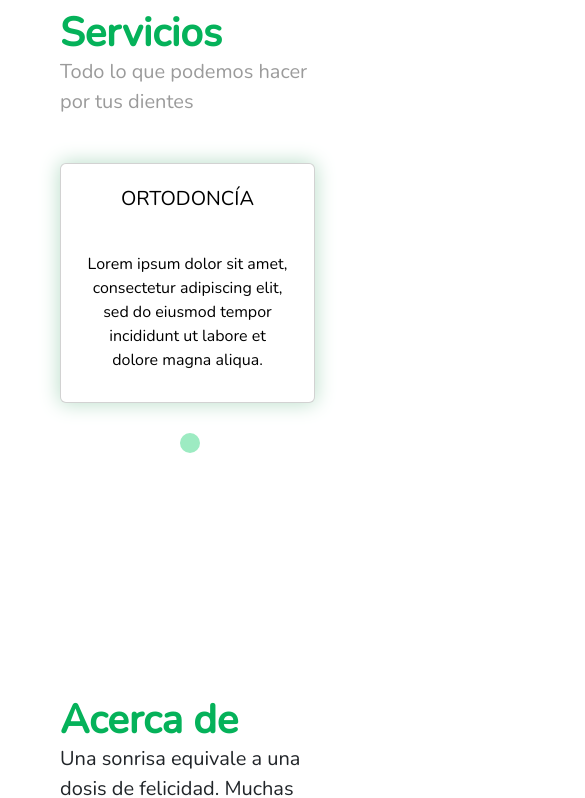
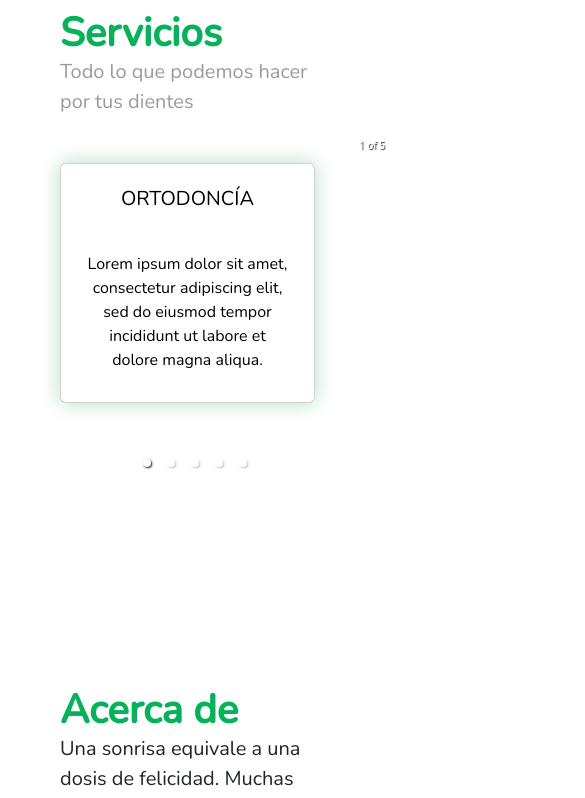
Before and after one commit to Kuperph7/MK-odontolog-a-integral, a React (Create React App) app: page / in a window 390 px wide. Shown: the part 980-1778 px from the top of the page, 585 px wide, since content can reach past the window. Built offline with nearby package versions, Linux system fonts and the light colour scheme.

Commit message:
fixed carousel

```diff
--- a/src/components/UICarousel.jsx
+++ b/src/components/UICarousel.jsx
@@ -5,42 +5,37 @@ import "../styles/components/UICarouselCards.scss";
 
 export default function UICarousel() {
   return (
-    <div className="carousel">
+    <div className="carouselCards">
       <Carousel>
         <div>
           <UICards
             title="ORTODONCÍA"
             text="Lorem ipsum dolor sit amet, consectetur adipiscing elit, sed do eiusmod tempor incididunt ut labore et dolore magna aliqua."
           />
-          <span className="point"></span>
         </div>
         <div>
           <UICards
             title="ENDONDONCÍA"
             text="Lorem ipsum dolor sit amet, consectetur adipiscing elit, sed do eiusmod tempor incididunt ut labore et dolore magna aliqua."
           />
-          <span className="point"></span>
         </div>
         <div>
           <UICards
             title="ODONTOPEDIATRÍA"
             text="Lorem ipsum dolor sit amet, consectetur adipiscing elit, sed do eiusmod tempor incididunt ut labore et dolore magna aliqua."
           />
-          <span className="point"></span>
         </div>
         <div>
           <UICards
             title="PERIODONCÍA"
             text="Lorem ipsum dolor sit amet, consectetur adipiscing elit, sed do eiusmod tempor incididunt ut labore et dolore magna aliqua."
           />
-          <span className="point"></span>
         </div>
         <div>
           <UICards
             title="CIRUGÍA E IMPLANTES"
             text="Lorem ipsum dolor sit amet, consectetur adipiscing elit, sed do eiusmod tempor incididunt ut labore et dolore magna aliqua."
           />
-          <span className="point"></span>
         </div>
       </Carousel>
     </div>
--- a/src/components/UICarouselStaff.jsx
+++ b/src/components/UICarouselStaff.jsx
@@ -16,7 +16,6 @@ export default function UICarouselStaff() {
             molestie imperdiet nisl rhoncus turpis, sed tristique suspendisse
             massa felis in iaculis."
           />
-          <span className="point"></span>
         </div>
         <div>
           <UIStaffCard
@@ -26,7 +25,6 @@ export default function UICarouselStaff() {
             molestie imperdiet nisl rhoncus turpis, sed tristique suspendisse
             massa felis in iaculis."
           />
-          <span className="point"></span>
         </div>
         <div>
           <UIStaffCard
@@ -36,7 +34,6 @@ export default function UICarouselStaff() {
             molestie imperdiet nisl rhoncus turpis, sed tristique suspendisse
             massa felis in iaculis."
           />
-          <span className="point"></span>
         </div>
         <div>
           <UIStaffCard
@@ -46,7 +43,6 @@ export default function UICarouselStaff() {
             molestie imperdiet nisl rhoncus turpis, sed tristique suspendisse
             massa felis in iaculis."
           />
-          <span className="point"></span>
         </div>
       </Carousel>
     </div>
--- a/src/styles/components/UICards.scss
+++ b/src/styles/components/UICards.scss
@@ -48,7 +48,7 @@
     flex-direction: column;
     justify-content: center;
     align-items: center;
-    margin: 30px 0 30px 60px;
+    margin: 30px 0 80px 60px;
 
     &-title {
       font-family: "nunito";
--- a/src/styles/components/UICarouselCards.scss
+++ b/src/styles/components/UICarouselCards.scss
@@ -1,20 +1,16 @@
 @import "../variables.scss";
 
-.carousel {
+.carouselCards {
   display: none;
 }
 
 @media (max-width: 700px) {
-  .carousel {
-    display: flex;
-    & .point {
-      display: block;
-      margin-left: 180px;
-      margin-bottom: 20px;
-      background-color: $secondary-green;
-      width: 20px;
-      height: 20px;
-      border-radius: 100%;
+  .carouselCards {
+    display: block;
+    .carousel {
+      .carousel-slider {
+        width: 390px;
+      }
     }
   }
 }
--- a/src/styles/components/UICarouselStaff.scss
+++ b/src/styles/components/UICarouselStaff.scss
@@ -6,14 +6,16 @@
 
 @media (max-width: 700px) {
   .carouselStaff {
-    display: flex;
+    display: block;
     justify-content: center;
+    .carousel {
+      .carousel-slider {
+        width: 390px;
+      }
+    }
 
     &-content {
       margin-bottom: 180px;
     }
-    & .point {
-      display: none;
-    }
   }
 }
```
